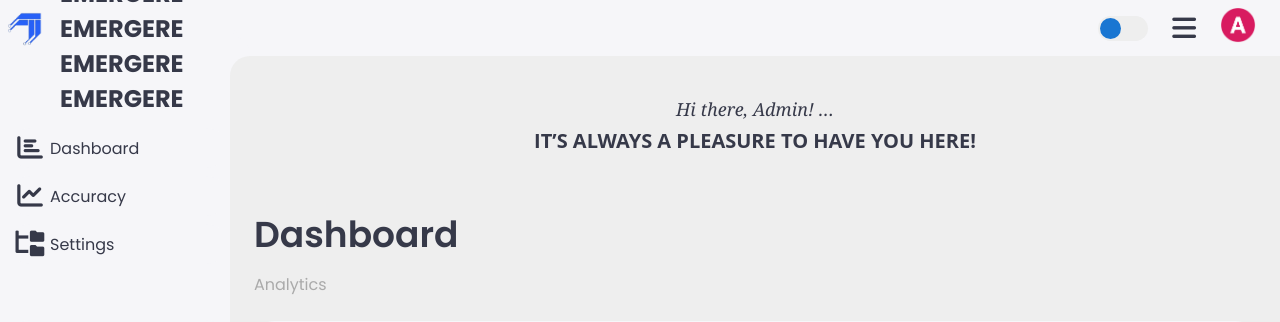
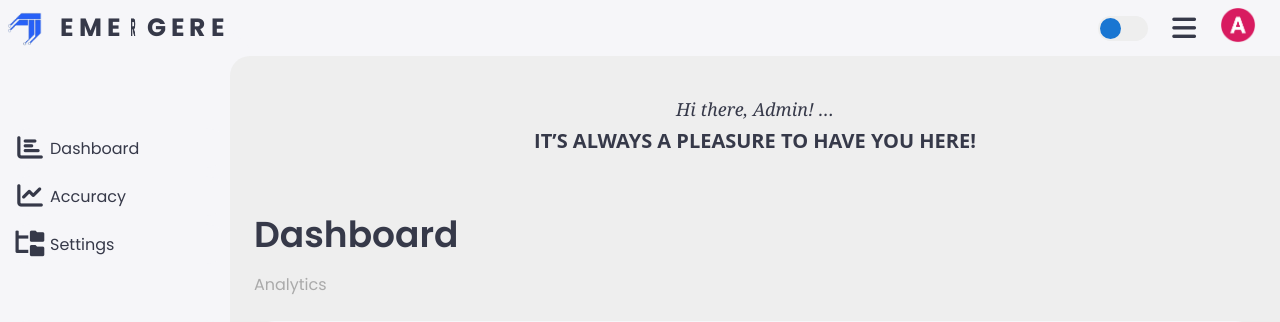
Before and after one commit to VAISH-1194/Work_Pause_Analyzer, a Flask app: page / in a window 1280 px wide. Shown: the top 322 px of the page. Run offline with Flask 3, Linux system fonts and the light colour scheme.

Commit message:
animation

```diff
--- a/templates/index.html
+++ b/templates/index.html
@@ -58,24 +58,17 @@
         <a href="#" class="logo">
             <img src="static/images/image.png" style="width: 50px; height: 50px; margin-right: 10px;">
             <div class="logo-name"><span>
-              <!-- <div class="waveTextAnimated">
-                <span>E</span>
-                <span>M</span>
-                <span>E</span>
-                <span>R</span>
-                <span>G</span>
-                <span>E</span>
-                <span>R</span>
-                <span>E</span>
-              </div> -->
 
-              <div class="deconstructed">
-                EMERGERE
-                <div>EMERGERE</div>
-                <div>EMERGERE</div>
-                <div>EMERGERE</div>
-                <div>EMERGERE</div>
-              </div>
+              <div class="waviy">
+                <span style="--i:1">E</span>
+                <span style="--i:2">M</span>
+                <span style="--i:3">E</span>
+                <span style="--i:4">R</span>
+                <span style="--i:5">G</span>
+                <span style="--i:6">E</span>
+                <span style="--i:7">R</span>
+                <span style="--i:8">E</span>
+               </div>
             </div>
         </a>
         <ul class="side-menu">
@@ -107,6 +100,14 @@
                 </a>
             </li>
         </ul>
+        <div class="animal">
+            <marquee direction="right" scrollamount="15">
+              <img src="static\images\a.gif" width="23%" height="40"/> &emsp;&emsp;&emsp;
+              <img src="static/images/b.gif" width="20%" height="20" top="25"/>&emsp;&nbsp;
+              <!-- <img src="static\images\d.gif" width="8%" height="45"/>&nbsp;&nbsp;&emsp;&emsp; -->
+                <!-- <img src="static\images\c.gif" width="3%" height="25"/>&nbsp; -->
+            </marquee>
+          </div>
     </div>
     <!-- End of Sidebar -->
 
@@ -114,15 +115,6 @@
     <div class="content">
         <!-- Navbar -->
         <nav>
-
-          <div class="animal">
-          <marquee direction="right" scrollamount="15">
-            <img src="static\images\a.gif" width="15%" height="65"/> &emsp;&emsp;&emsp;
-            <img src="static/images/b.gif" width="8%" height="45" />&emsp;&nbsp;
-            <img src="static\images\d.gif" width="8%" height="45"/>&nbsp;&nbsp;&emsp;&emsp;
-              <img src="static\images\c.gif" width="3%" height="25"/>&nbsp;
-          </marquee>
-        </div>
 
             <form action="#">
                 <div class="form-input">
```
